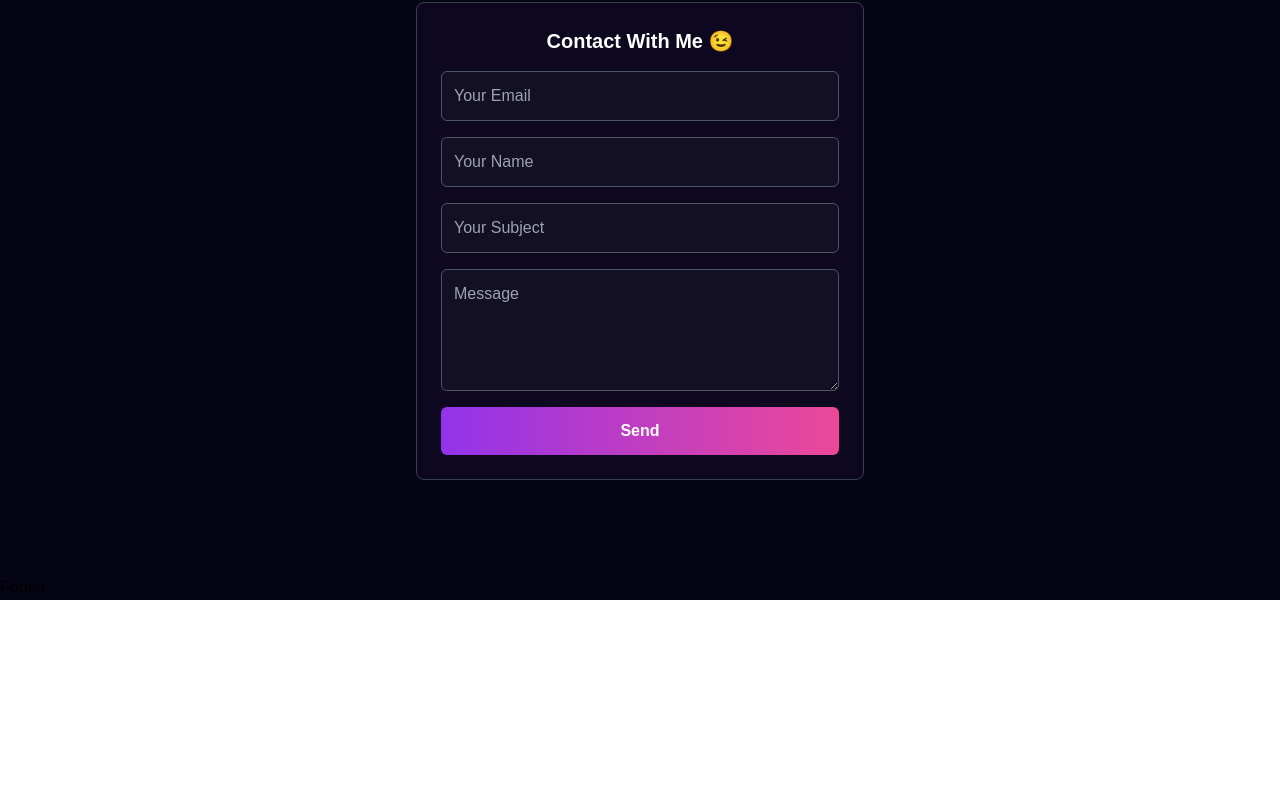
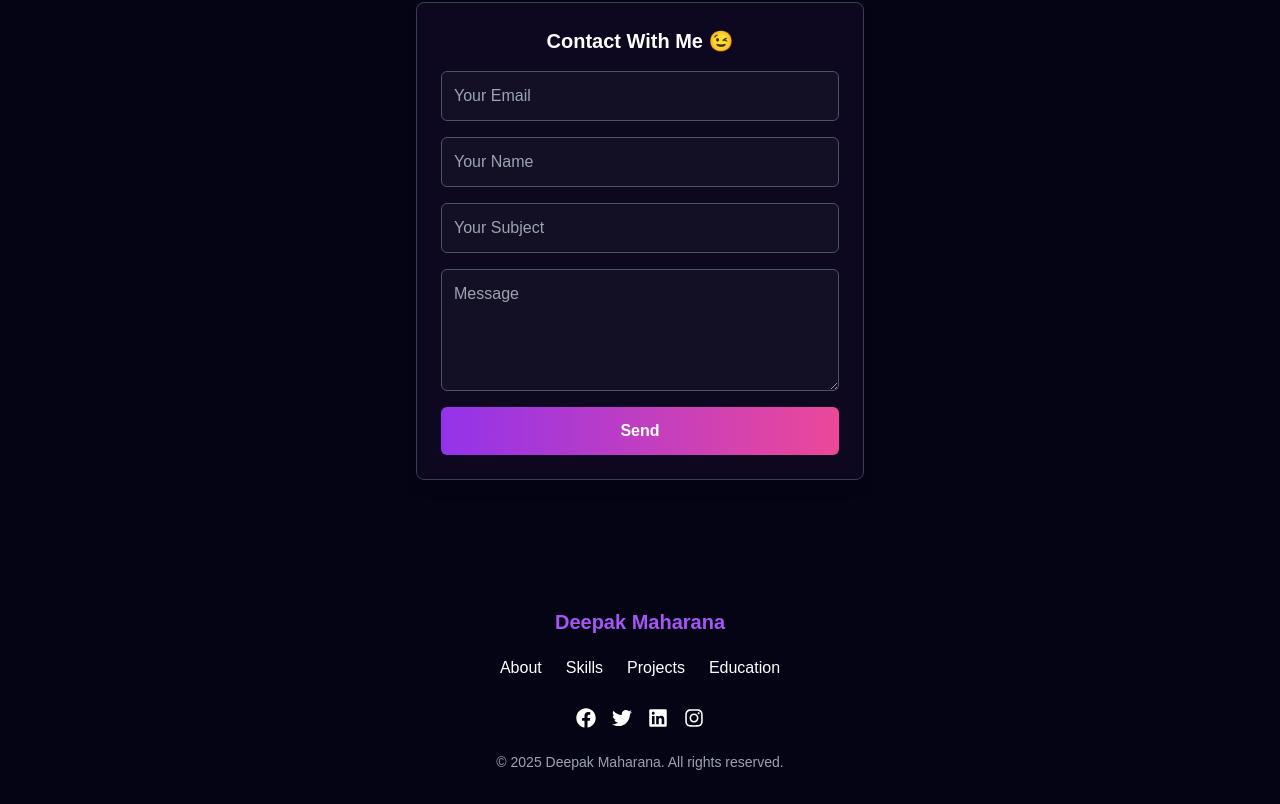
Before and after one commit to deepakmaharana278/My_Portfolio, a React (Vite) app in the folder Portfolio/: page / in a window 1280 px wide. Shown: the part 4392-5196 px from the top of the page. Before the commit the page ends 4992 px from the top, so only its background shows below. Built offline with nearby package versions, Linux system fonts and the light colour scheme.

Commit message:
Footer section

```diff
--- a/Portfolio/src/components/Footer/Footer.jsx
+++ b/Portfolio/src/components/Footer/Footer.jsx
@@ -1,9 +1,67 @@
-import React from 'react'
+import React from "react";
+import { FaFacebook, FaTwitter, FaLinkedin, FaInstagram } from "react-icons/fa";
 
 const Footer = () => {
+  // Smooth scroll function
+  const handleScroll = (sectionId) => {
+    const section = document.getElementById(sectionId);
+    if (section) {
+      section.scrollIntoView({ behavior: "smooth" });
+    }
+  };
+
   return (
-    <div>Footer</div>
-  )
-}
+    <footer className="text-white py-8 px-[12vw] md:px-[7vw] lg:px-[20vw]">
+      <div className="container mx-auto text-center">
+        {/* Name / Logo */}
+        <h2 className="text-xl font-semibold text-purple-500">Deepak Maharana</h2>
 
-export default Footer
+        {/* Navigation Links - Responsive */}
+        <nav className="flex flex-wrap justify-center space-x-4 sm:space-x-6 mt-4">
+          {[
+            { name: "About", id: "about" },
+            { name: "Skills", id: "skills" },
+            { name: "Projects", id: "work" },
+            { name: "Education", id: "education" },
+          ].map((item, index) => (
+            <button
+              key={index}
+              onClick={() => handleScroll(item.id)}
+              className="hover:text-purple-500 text-sm sm:text-base my-1"
+            >
+              {item.name}
+            </button>
+          ))}
+        </nav>
+
+        {/* Social Media Icons - Responsive */}
+        <div className="flex flex-wrap justify-center space-x-4 mt-6">
+          {[
+            { icon: <FaFacebook />, link: "https://www.facebook.com/share/1Fwo9dVgvs/" },
+            { icon: <FaTwitter />, link: "https://x.com/DeepakM37054790?t=n_a6f7gtQVu9dFTKKlD-Ig&s=08" },
+            { icon: <FaLinkedin />, link: "https://www.linkedin.com/in/deepak-maharana-3a7728325" },
+            { icon: <FaInstagram />, link: "https://www.instagram.com/_deepak_278?utm_source=qr&igsh=MTR4Mnp6Ym5vdm12" },
+
+          ].map((item, index) => (
+            <a
+              key={index}
+              href={item.link}
+              target="_blank"
+              rel="noopener noreferrer"
+              className="text-xl hover:text-purple-500 transition-transform transform hover:scale-110"
+            >
+              {item.icon}
+            </a>
+          ))}
+        </div>
+
+        {/* Copyright Text */}
+        <p className="text-sm text-gray-400 mt-6">
+          © 2025 Deepak Maharana. All rights reserved.
+        </p>
+      </div>
+    </footer>
+  );
+};
+
+export default Footer;
```
